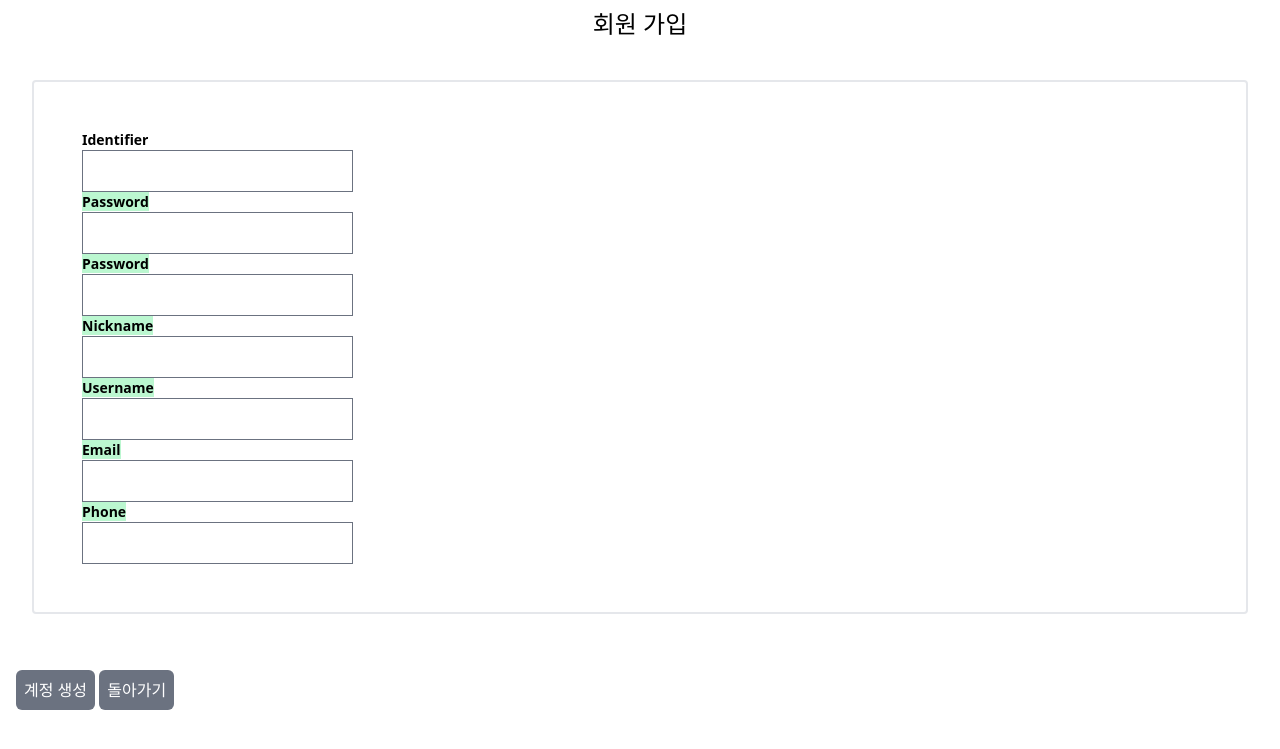
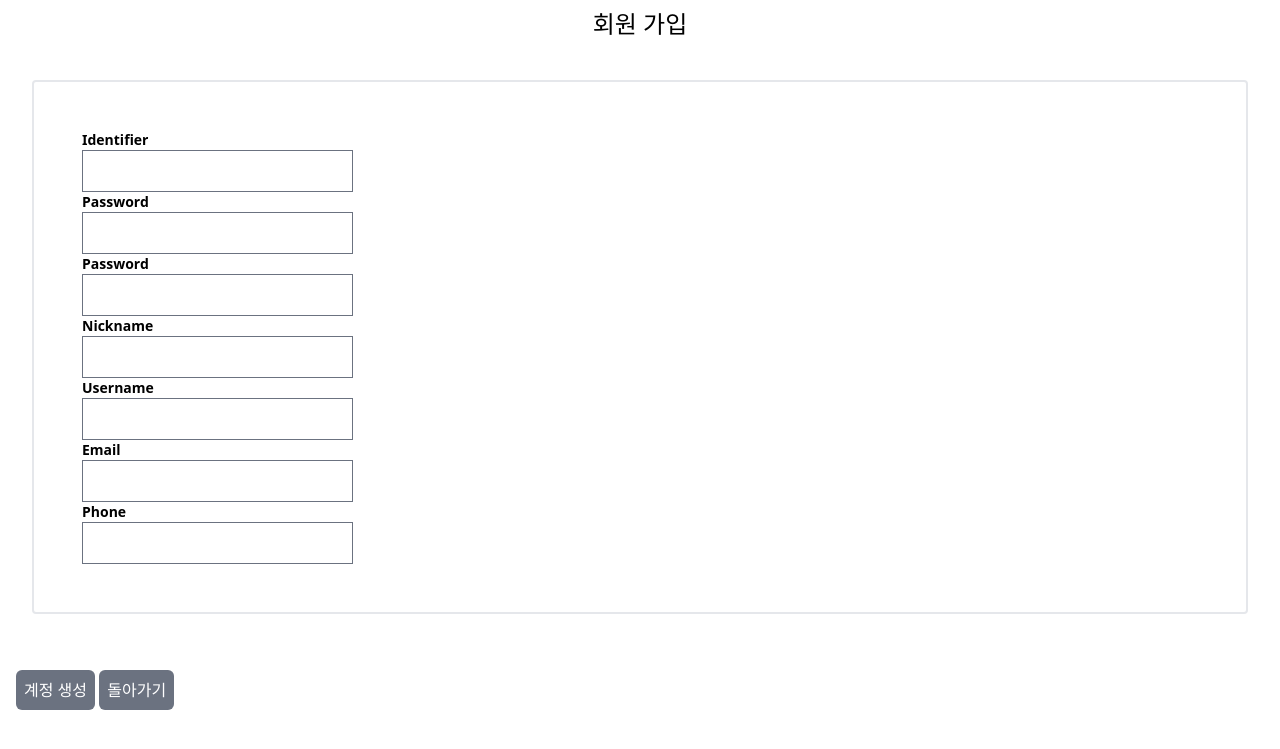
Before and after one commit to ElyaSetinal/MyNote, a Django app: template templates/signup.html in a window 1280 px wide. Shown: the top 749 px of the page. Run offline with Django 4.2, Linux system fonts and the light colour scheme; the template is opened without the code that fills it, so the values that code supplies are empty, except form fields; tables that the repository leaves empty hold one stand-in row (values such as "Sample post"); form fields are guessed from the names that the template uses; style sheets or scripts are compiled from the project's sources; some libraries are stand-ins or nearby versions.

Commit message:
static modify, backgroundcolor del

```diff
--- a/templates/signup.html
+++ b/templates/signup.html
@@ -13,22 +13,22 @@
                 <span class="text-center">{{ form.identifier.label }}  </span><br>
                 <span class="">{{ form.identifier }}</span><br>
 
-                <span class="bg-green-200">{{ form.password1.label }}</span><br>
+                <span class="">{{ form.password1.label }}</span><br>
                 <span class="">{{ form.password1 }}</span><br>
 
-                <span class="bg-green-200">{{ form.password2.label }}</span><br>
+                <span class="">{{ form.password2.label }}</span><br>
                 <span class="">{{ form.password2 }}</span><br>
 
-                <span class="bg-green-200">{{ form.nickname.label }}</span><br>
+                <span class="">{{ form.nickname.label }}</span><br>
                 <span class="">{{ form.nickname }}</span><br>
 
-                <span class="bg-green-200">{{ form.username.label }}</span><br>
+                <span class="">{{ form.username.label }}</span><br>
                 <span class="">{{ form.username }}</span><br>
 
-                <span class="bg-green-200">{{ form.email.label }}</span><br>
+                <span class="">{{ form.email.label }}</span><br>
                 <span class="">{{ form.email }}</span><br>
 
-                <span class="bg-green-200">{{ form.phone.label }}</span><br>
+                <span class="">{{ form.phone.label }}</span><br>
                 <span class="">{{ form.phone }}</span><br>
             </div>
         </div>
```
